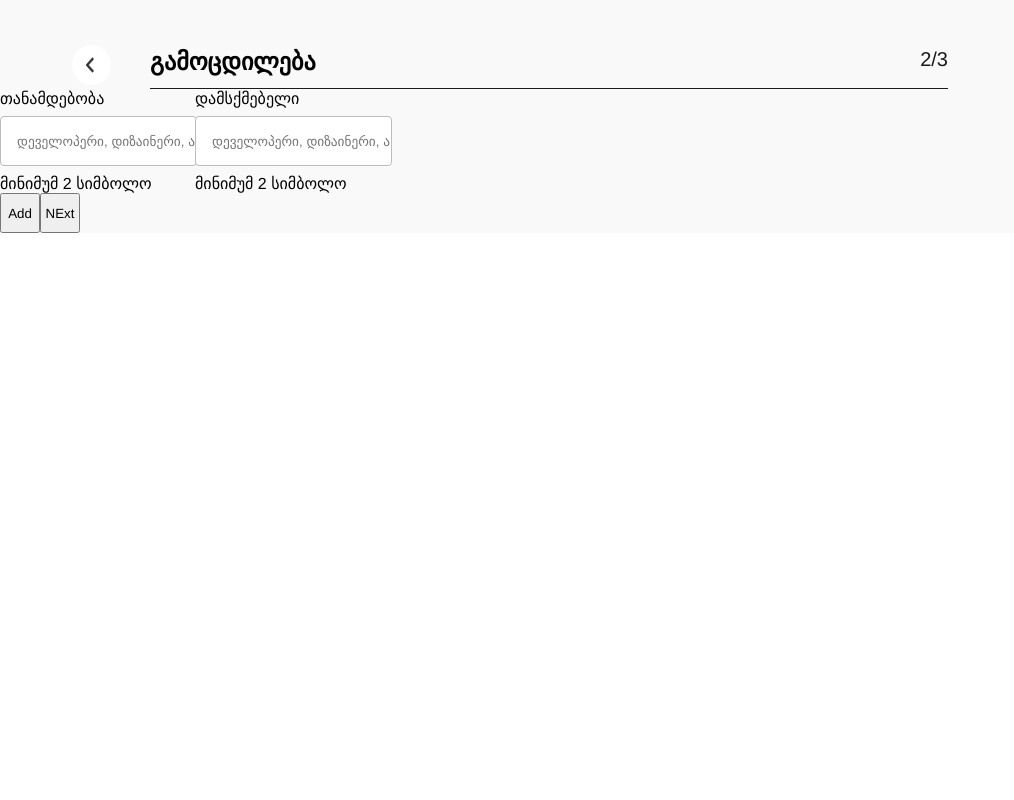
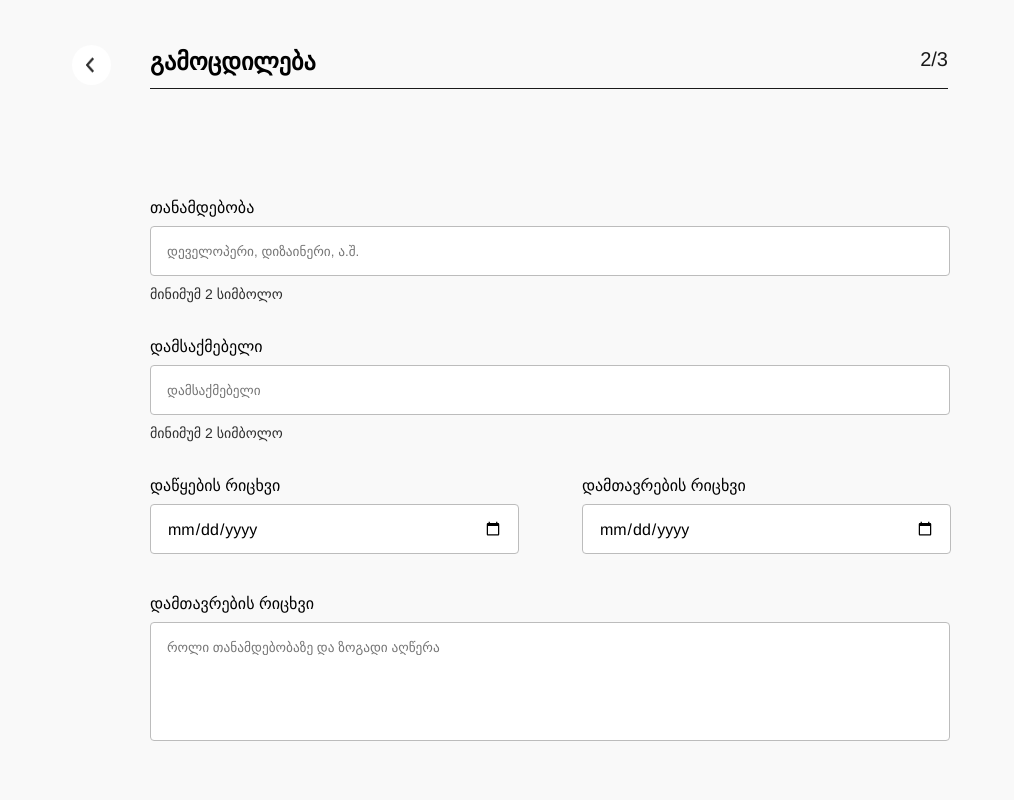
Before and after one commit to beqa200/cv-generator-redberry, a React (Vite) app: page /experience in a window 1280 px wide. Shown: the top 800 px of the page, without its empty margins (0-1014 px from the left). Built offline with nearby package versions, Linux system fonts and the light colour scheme.

Commit message:
improve functionality of expereince page validations

```diff
--- a/src/components/ExperienceForm.tsx
+++ b/src/components/ExperienceForm.tsx
@@ -1,15 +1,28 @@
 import React, { useContext, useEffect, useState } from "react";
 import styled from "styled-components";
 import { MyContext } from "../App";
-import { LongInput, ShortInput } from "../styled-components/components/Inputs";
+import {
+  LargeInput,
+  LongInput,
+  ShortInput,
+} from "../styled-components/components/Inputs";
 import { useForm } from "react-hook-form";
 import { done, error } from "../assets";
+import StyledForm from "../styled-components/components/Form";
 export default function ExperienceForm(props: any) {
   const context = useContext(MyContext);
   const [position, setPosition] = useState(false);
   const [employer, setEmployer] = useState(false);
+  const [startDate, setStartDate] = useState(false);
+  const [endDate, setEndDate] = useState(false);
+  const [description, setDescription] = useState(false);
+  const storedForm = localStorage.getItem("form");
 
-  const storedForm = localStorage.getItem("form");
+  const updateFormState = (index: number, event: any, property: string) => {
+    const newItems = [...props.items];
+    newItems[index][property] = event;
+    props.setItems(newItems);
+  };
 
   const {
     register,
@@ -24,24 +37,66 @@ export default function ExperienceForm(props: any) {
   const triggerErrors = () => {
     setEmployer(true);
     setPosition(true);
+    setStartDate(true);
+    setEndDate(true);
+    setDescription(true);
     trigger(`employer${props.index}`);
     trigger(`position${props.index}`);
+    trigger(`startDate${props.index}`);
+    trigger(`endDate${props.index}`);
+    trigger(`description${props.index}`);
   };
 
   const clearEveryErrors = () => {
     setEmployer(false);
     setPosition(false);
+    setStartDate(false);
+    setEndDate(false);
+    setDescription(false);
     clearErrors();
   };
-
+  function isAllPropertiesEmpty(arr: any) {
+    for (let i = 0; i < arr.length; i++) {
+      for (let property in arr[i]) {
+        if (arr[i][property] !== "") {
+          return false;
+        }
+      }
+    }
+    return true;
+  }
+  console.log(
+    watch(`position${props.index}`) == "" &&
+      watch(`employer${props.index}`) == "" &&
+      watch(`startDate${props.index}`) == "" &&
+      watch(`endDate${props.index}`) == "" &&
+      watch(`description${props.index}`) == ""
+  );
   useEffect(() => {
     if (props.form == true) {
       if (props.index == 0 && storedForm) {
+        if (isAllPropertiesEmpty(JSON.parse(storedForm))) {
           triggerErrors();
         } else {
           if (
+            watch(`position${props.index}`) == "" &&
+            watch(`employer${props.index}`) == "" &&
+            watch(`startDate${props.index}`) == "" &&
+            watch(`endDate${props.index}`) == "" &&
+            watch(`description${props.index}`) == ""
+          ) {
+            clearEveryErrors();
+          } else {
+            triggerErrors();
+          }
+        }
+      } else {
+        if (
           watch(`employer${props.index}`) != "" ||
-          watch(`position${props.index}`) != ""
+          watch(`position${props.index}`) != "" ||
+          watch(`startDate${props.index}`) != "" ||
+          watch(`endDate${props.index}`) != "" ||
+          watch(`description${props.index}`) == ""
         ) {
           triggerErrors();
         } else {
@@ -49,17 +104,25 @@ export default function ExperienceForm(props: any) {
         }
       }
     }
-  }, [props.form]);
+  }, [props.form, watch(`position${props.index}`)]);
 
   useEffect(() => {
     if (
-      props.index != 0 &&
       watch(`position${props.index}`) == "" &&
-      watch(`employer${props.index}`) == ""
+      watch(`employer${props.index}`) == "" &&
+      watch(`startDate${props.index}`) == "" &&
+      watch(`endDate${props.index}`) == "" &&
+      watch(`description${props.index}`) == ""
     ) {
       clearEveryErrors();
     }
-  }, [watch(`position${props.index}`), watch(`employer${props.index}`)]);
+  }, [
+    watch(`position${props.index}`),
+    watch(`employer${props.index}`),
+    watch(`startDate${props.index}`),
+    watch(`endDate${props.index}`),
+    watch(`description${props.index}`),
+  ]);
 
   const getLocalStorage = (key: any, value: string | null) => {
     if (value != undefined) {
@@ -71,8 +134,14 @@ export default function ExperienceForm(props: any) {
     context?.setPageCount(2);
     const storedEmployer = localStorage.getItem(`employer${props.index}`);
     const storedPosition = localStorage.getItem(`position${props.index}`);
+    const storedStartDate = localStorage.getItem(`startDate${props.index}`);
+    const storedEndDate = localStorage.getItem(`endDate${props.index}`);
+    const storedDescription = localStorage.getItem(`description${props.index}`);
     getLocalStorage(`employer${props.index}`, storedEmployer);
     getLocalStorage(`position${props.index}`, storedPosition);
+    getLocalStorage(`startDate${props.index}`, storedStartDate);
+    getLocalStorage(`endDate${props.index}`, storedEndDate);
+    getLocalStorage(`description${props.index}`, storedDescription);
   }, []);
 
   const handleChange = (event: any) => {
@@ -84,6 +153,7 @@ export default function ExperienceForm(props: any) {
 
   return (
     <ExperienceFormWrapper>
+      <StyledForm>
         <label className="position">
           თანამდებობა
           <br />
@@ -104,7 +174,7 @@ export default function ExperienceForm(props: any) {
             onChange={(e) => {
               handleChange(e);
               setPosition(true);
-            props.item.position = e.target.value;
+              updateFormState(props.index, e.target.value, "position");
             }}
           />
           <p>მინიმუმ 2 სიმბოლო</p>
@@ -118,7 +188,7 @@ export default function ExperienceForm(props: any) {
         </label>
 
         <label className="employer">
-        დამსქმებელი
+          დამსაქმებელი
           <br />
           <LongInput
             className={
@@ -129,7 +199,7 @@ export default function ExperienceForm(props: any) {
                 : ""
             }
             type="text"
-          placeholder="დეველოპერი, დიზაინერი, ა.შ."
+            placeholder="დამსაქმებელი"
             {...register(`employer${props.index}`, {
               minLength: { value: 2, message: "Please enter valid name" },
               required: { value: true, message: "error" },
@@ -137,7 +207,7 @@ export default function ExperienceForm(props: any) {
             onChange={(e) => {
               handleChange(e);
               setEmployer(true);
-            props.item.employer = e.target.value;
+              updateFormState(props.index, e.target.value, "employer");
             }}
           />
           <p>მინიმუმ 2 სიმბოლო</p>
@@ -149,17 +219,162 @@ export default function ExperienceForm(props: any) {
             )
           ) : null}
         </label>
+        <label className="start-date">
+          დაწყების რიცხვი
+          <br />
+          <ShortInput
+            className={
+              startDate
+                ? errors[`startDate${props.index}`]
+                  ? "error"
+                  : "right"
+                : ""
+            }
+            type="date"
+            {...register(`startDate${props.index}`, {
+              required: { value: true, message: "error" },
+            })}
+            onChange={(e) => {
+              handleChange(e);
+              setStartDate(true);
+              updateFormState(props.index, e.target.value, "startDate");
+            }}
+          />
+        </label>
+        <label className="end-date">
+          დამთავრების რიცხვი
+          <br />
+          <ShortInput
+            className={
+              endDate
+                ? errors[`endDate${props.index}`]
+                  ? "error"
+                  : "right"
+                : ""
+            }
+            type="date"
+            placeholder="დეველოპერი, დიზაინერი, ა.შ."
+            {...register(`endDate${props.index}`, {
+              required: { value: true, message: "error" },
+            })}
+            onChange={(e) => {
+              handleChange(e);
+              setEndDate(true);
+              updateFormState(props.index, e.target.value, "endDate");
+            }}
+          />
+        </label>
+        <label className="description">
+          დამთავრების რიცხვი
+          <br />
+          <LargeInput
+            className={
+              description
+                ? errors[`description${props.index}`]
+                  ? "error"
+                  : "right"
+                : ""
+            }
+            type="text"
+            placeholder="როლი თანამდებობაზე და ზოგადი აღწერა"
+            {...register(`description${props.index}`, {
+              required: { value: true, message: "error" },
+            })}
+            onChange={(e) => {
+              handleChange(e);
+              setDescription(true);
+              updateFormState(props.index, e.target.value, "description");
+            }}
+          />
+        </label>
+      </StyledForm>
     </ExperienceFormWrapper>
   );
 }
 
 const ExperienceFormWrapper = styled.div`
   display: flex;
+  border-bottom: 1px solid #c1c1c1;
+  width: 798px;
+  margin: auto;
+  padding-bottom: 58px;
+  form {
+    label {
+      margin-top: 31px;
+      font-weight: 500;
+      font-size: 16px;
+      line-height: 21px;
+      position: relative;
+      p {
+        font-weight: 300;
+        font-size: 14px;
+        line-height: 21px;
+        color: #2e2e2e;
+      }
 
-  form {
+      img {
+        position: absolute;
+        top: calc(50% - 8.25px);
+      }
+
+      .error-image {
+        right: -35.75px;
+      }
+
+      .done-image {
+        right: 13.5px;
+      }
+    }
     .position,
-    .employer {
+    .employer,
+    .description {
       width: 100%;
     }
+    .wrapper {
+      display: flex;
+      align-items: center;
+      gap: 19px;
+      margin: 54px 0px;
+
+      p {
+        height: 22px;
+        font-weight: 500;
+        font-size: 18px;
+        line-height: 22px;
+        color: #1a1a1a;
+      }
+
+      .image {
+        display: flex;
+        justify-content: center;
+        align-items: center;
+        width: 107px;
+        color: #ffffff;
+        background: #0e80bf;
+        border-radius: 4px;
+        font-size: 14px;
+      }
+    }
+    .start-date,
+    .end-date {
+      width: calc(45% - 7px);
+
+      input {
+        padding-right: 15px;
+        font-weight: 400;
+        font-size: 16px;
+        line-height: 21px;
+      }
+    }
+  }
+
+  .error {
+    border: 1px solid red;
+    outline: none;
+  }
+
+  .right {
+    border: 1px solid green;
+    outline: none;
   }
 `;
--- a/src/pages/Experience.tsx
+++ b/src/pages/Experience.tsx
@@ -7,15 +7,17 @@ import { ShortInput } from "../styled-components/components/Inputs";
 import { useForm } from "react-hook-form";
 import { error } from "../assets";
 import ExperienceForm from "../components/ExperienceForm";
+import { StyledAddButton, StyledButton } from "../styled-components";
+import { useNavigate } from "react-router-dom";
 export default function Experience() {
   const context = useContext(MyContext);
 
-  const [items, setItems] = useState<any>([{ position: "", employer: "" }]);
+  const [items, setItems] = useState<any>([{position: "", employer: "", startDate: "", endDate: "", description: ""}]);
   const [form, setForm] = useState(false);
+  const navigate = useNavigate();
   const addItem = () => {
-    const clone = [...items, { position: "", employer: "" }];
+    const clone = [...items, {position: "", employer: "", startDate: "", endDate: "", description: ""}];
     setItems(clone);
-
   };
   console.log(items);
   const {
@@ -27,18 +29,17 @@ export default function Experience() {
     formState: { errors },
   } = useForm<Inputs>({ mode: "all" });
   useEffect(() => {
-    const storedForm =  localStorage.getItem("form");
+
+ const storedForm = localStorage.getItem("form");
     if (storedForm) {
       setItems(JSON.parse(storedForm));
     }
-
-    // localStorage.removeItem("form")
+    localStorage.removeItem("form")
   }, []);
 
   useEffect(() => {
     localStorage.setItem("form", JSON.stringify(items));
-
-  }, [items])
+  }, [items]);
 
   return (
     <ExperienceWrapper>
@@ -46,16 +47,31 @@ export default function Experience() {
         <Header />
 
         {items.map((item: any, index: any) => (
-          <ExperienceForm item={item} form={form} setForm={setForm} index={index} />
+          <ExperienceForm
+            item={item}
+            form={form}
+            setForm={setForm}
+            items={items}
+            setItems={setItems}
+            index={index}
+          />
         ))}
-        <button onClick={addItem}>Add</button>
-        <button
-          onClick={() => {
-            setForm(true);
-          }}
-        >
-          NExt
-        </button>
+        <StyledAddButton onClick={addItem} className="add">
+          მეტი გამოცდილების დამატება
+        </StyledAddButton>
+
+        <div className="buttons">
+          <StyledButton onClick={() => {
+            navigate(-1);
+          }}>ᲣᲙᲐᲜ</StyledButton>
+          <StyledButton
+            onClick={() => {
+              setForm(true);
+            }}
+          >
+            ᲨᲔᲛᲓᲔᲒᲘ
+          </StyledButton>
+        </div>
       </main>
     </ExperienceWrapper>
   );
@@ -67,9 +83,15 @@ const ExperienceWrapper = styled.div`
     width: 1098px;
     background-color: #f9f9f9;
 
-    button {
-      width: 40px;
-      height: 40px;
+    .add {
+      margin-left: 150px;
+    }
+
+    .buttons {
+      display: flex;
+      justify-content: space-between;
+      width: 798px;
+      margin: 111px auto;
     }
   }
 `;
--- a/src/styled-components/GlobalStyle.ts
+++ b/src/styled-components/GlobalStyle.ts
@@ -17,6 +17,7 @@ const GlobalStyles = createGlobalStyle`
      body {
         width: 100vw;
         overflow-x: hidden;
+        background-color: #F9F9F9;
      }
 
      a{
--- /dev/null
+++ b/src/styled-components/components/Buttons.ts
@@ -0,0 +1,21 @@
+import styled from "styled-components";
+
+const StyledButton = styled.button`
+  margin-top: 160px;
+
+  padding: 14px 35px;
+  right: 972px;
+  bottom: 65px;
+  background: #6b40e3;
+  border-radius: 4px;
+  letter-spacing: 0.08em;
+  color: #ffffff;
+  border: none;
+`;
+
+const StyledAddButton = styled(StyledButton)`
+  background-color: #62a1eb;
+  padding: 14px 21px;
+`;
+
+export { StyledButton, StyledAddButton };
--- a/src/styled-components/index.ts
+++ b/src/styled-components/index.ts
@@ -1 +1,2 @@
 export { GlobalStyles } from "./GlobalStyle";
+export { StyledButton, StyledAddButton } from "./components/Buttons";
```
Also changed, not shown: src/components/CV.tsx (+5 -3 lines), src/pages/Personal.tsx (+7 -16 lines). Lines whose indentation alone changed are shown as unchanged.
